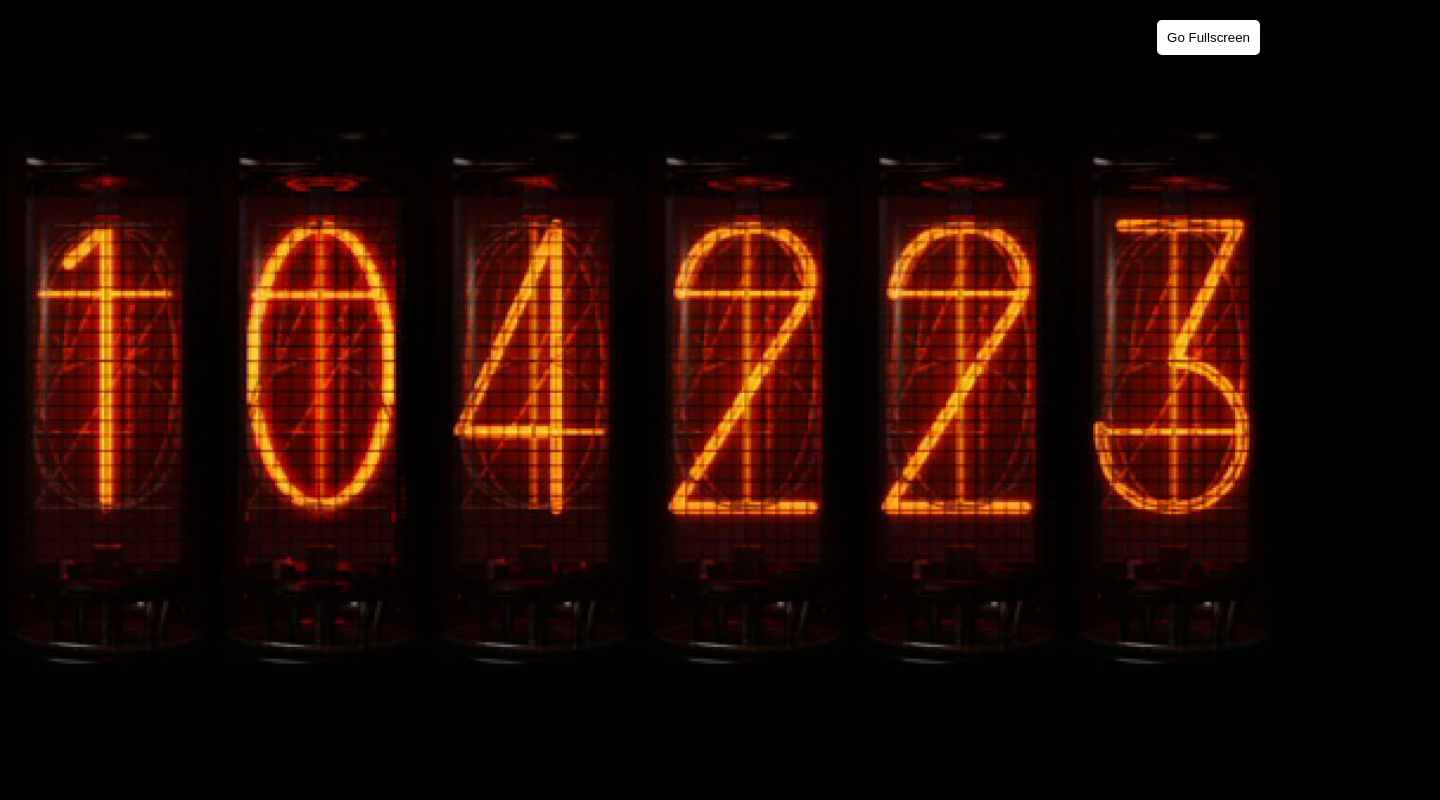
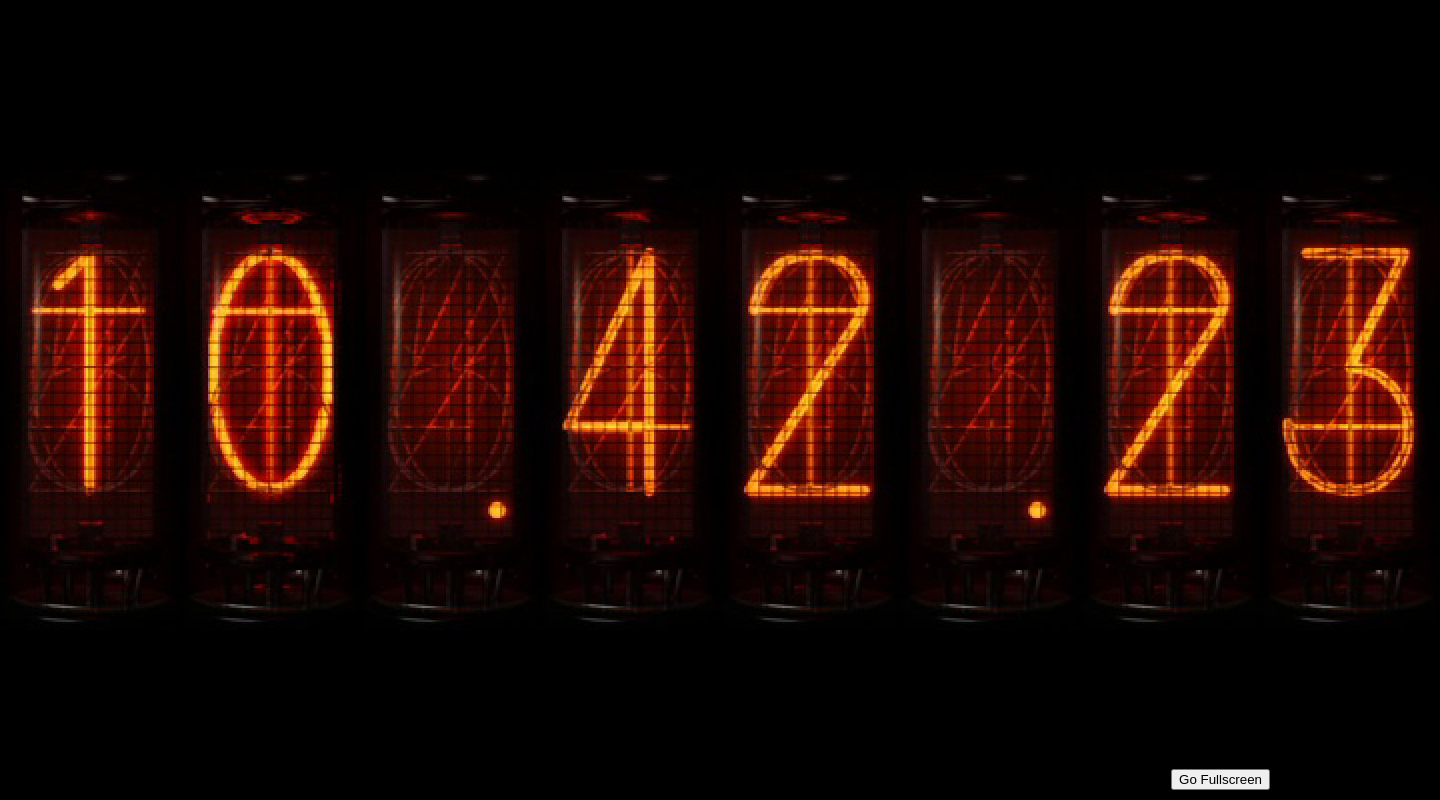
Before and after one commit to susuko/divergence-meter, a plain HTML site: page index.html in a window 1280 px wide. Shown: the whole page, 1440 px wide, since content can reach past the window. Drawn offline with Linux system fonts and the light colour scheme.

Commit message:
add period

```diff
--- /dev/null
+++ b/clock.js
@@ -0,0 +1,31 @@
+setInterval(() => {
+    const date = new Date();
+    const hours = String(date.getHours()).padStart(2, '0');
+    const minutes = String(date.getMinutes()).padStart(2, '0');
+    const seconds = String(date.getSeconds()).padStart(2, '0');
+
+    document.getElementById('hourTen').src = `digits/${hours[0]}.png`;
+    document.getElementById('hourOne').src = `digits/${hours[1]}.png`;
+    document.getElementById('minuteTen').src = `digits/${minutes[0]}.png`;
+    document.getElementById('minuteOne').src = `digits/${minutes[1]}.png`;
+    document.getElementById('secondTen').src = `digits/${seconds[0]}.png`;
+    document.getElementById('secondOne').src = `digits/${seconds[1]}.png`;
+}, 1000);
+
+document.getElementById('fullscreenBtn').addEventListener('click', () => {
+    if (!document.fullscreenElement) {
+        document.documentElement.requestFullscreen();
+    } else {
+        if (document.exitFullscreen) {
+            document.exitFullscreen();
+        }
+    }
+});
+
+document.addEventListener('fullscreenchange', () => {
+    if (document.fullscreenElement) {
+        document.getElementById('fullscreenBtn').style.display = 'none';
+    } else {
+        document.getElementById('fullscreenBtn').style.display = 'block';
+    }
+});
--- a/index.html
+++ b/index.html
@@ -1,99 +1,22 @@
 <!DOCTYPE html>
 <html>
 <head>
-    <title>DivergenceMeter</title>
-    <style>
-        body {
-            background-color: black;
-            display: flex;
-            justify-content: center;
-            align-items: center;
-            height: 100vh;
-            margin: 0;
-            color: white;
-            overflow: hidden;
-        }
-        #clock {
-            display: flex;
-            justify-content: space-between;
-            align-items: center;
-            width: 100vw;
-            height: 100vh;
-        }
-        #clock img {
-            width: calc(100vw / 6);
-            height: 100vh;
-            object-fit: contain;
-        }
-        #fullscreen-button {
-            position: absolute;
-            top: 20px;
-            right: 20px;
-            padding: 10px;
-            color: black;
-            background-color: white;
-            cursor: pointer;
-            border: none;
-            border-radius: 5px;
-        }
-    </style>
-    <script src="keep.js" defer></script>
+    <title>Divergence Meter</title>
+    <link rel="stylesheet" type="text/css" href="style.css">
 </head>
 <body>
-    <div id="clock">
-        <img id="hour-ten" src="" alt="hour-ten">
-        <img id="hour-one" src="" alt="hour-one">
-        <img id="minute-ten" src="" alt="minute-ten">
-        <img id="minute-one" src="" alt="minute-one">
-        <img id="second-ten" src="" alt="second-ten">
-        <img id="second-one" src="" alt="second-one">
+    <div class="clock">
+        <img id="hourTen" src="digits/0.png">
+        <img id="hourOne" src="digits/0.png">
+        <img id="period1" src="digits/11.png">
+        <img id="minuteTen" src="digits/0.png">
+        <img id="minuteOne" src="digits/0.png">
+        <img id="period2" src="digits/11.png">
+        <img id="secondTen" src="digits/0.png">
+        <img id="secondOne" src="digits/0.png">
     </div>
-
-    <button id="fullscreen-button">Go Fullscreen</button>
-
-    <script>
-        function showTime(){
-            var date = new Date();
-            var h = date.getHours();
-            var m = date.getMinutes();
-            var s = date.getSeconds();
-
-            var ht = Math.floor(h / 10);
-            var ho = h % 10;
-            var mt = Math.floor(m / 10);
-            var mo = m % 10;
-            var st = Math.floor(s / 10);
-            var so = s % 10;
-
-            document.getElementById("hour-ten").src = `digits/${ht}.png`;
-            document.getElementById("hour-one").src = `digits/${ho}.png`;
-            document.getElementById("minute-ten").src = `digits/${mt}.png`;
-            document.getElementById("minute-one").src = `digits/${mo}.png`;
-            document.getElementById("second-ten").src = `digits/${st}.png`;
-            document.getElementById("second-one").src = `digits/${so}.png`;
-
-            setTimeout(showTime, 1000);
-        }
-
-        showTime();
-
-        document.getElementById("fullscreen-button").addEventListener('click', function() {
-            if (!document.fullscreenElement) {
-                document.documentElement.requestFullscreen();
-            } else {
-                if (document.exitFullscreen) {
-                    document.exitFullscreen();
-                }
-            }
-        });
-
-        document.onfullscreenchange = function (event) {
-            if (document.fullscreenElement) {
-                document.getElementById('fullscreen-button').style.display = 'none';
-            } else {
-                document.getElementById('fullscreen-button').style.display = 'block';
-            }
-        };
-    </script>
+    <button id="fullscreenBtn">Go Fullscreen</button>
+    <script src="keep.js" defer></script>
+    <script src="clock.js" defer></script>
 </body>
 </html>
--- /dev/null
+++ b/style.css
@@ -0,0 +1,23 @@
+body {
+    background-color: black;
+    display: flex;
+    justify-content: center;
+    align-items: center;
+    height: 100vh;
+    margin: 0;
+}
+.clock {
+    display: flex;
+    flex-direction: row;
+    align-items: center;
+}
+img {
+    max-width: 100%;
+    height: auto;
+    width: auto\9;
+}
+#fullscreenBtn {
+    position: fixed;
+    right: 10px;
+    bottom: 10px;
+}
```
